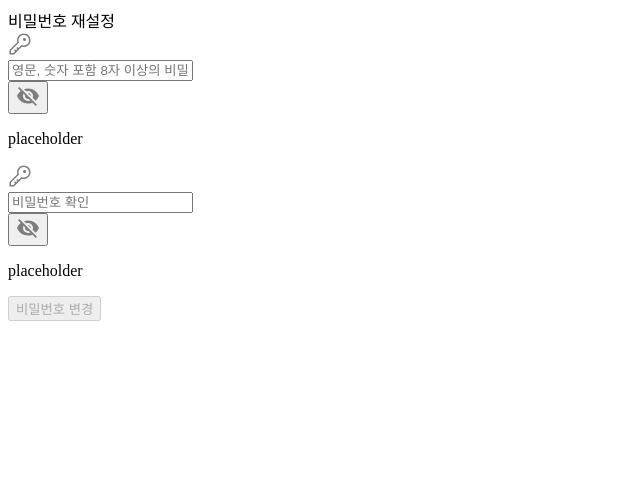
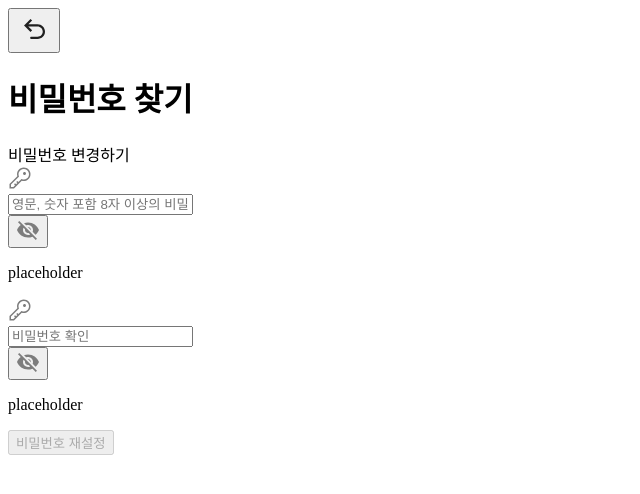
Before and after one commit to soeun-727/12th-CooKeep-FE, a React (Vite) app: page /reset-password in a window 1280 px wide. Shown: the top 494 px of the page, without its empty margins (0-640 px from the left). Built offline with nearby package versions, Linux system fonts and the light colour scheme; the HTML template or start-up script is replaced by a standard one.

Commit message:
feat: 비밀번호 찾기 페이지 UI/로직 수정

```diff
--- a/src/App.tsx
+++ b/src/App.tsx
@@ -7,8 +7,9 @@ import OnboardingPage from "./pages/auth/OnboardingPage";
 import LoginPage from "./pages/auth/LoginPage";
 import SignupPage from "./pages/auth/SignupPage";
 import FindPage from "./pages/auth/FindPage";
+import RequireFindAuth from "./components/auth/find/RequireFindAuth";
+import FindLayout from "./components/auth/find/FindLayout";
 //signup 아직 없음
-//findpw도 아직 없음
 
 export default function App() {
   return (
@@ -18,9 +19,18 @@ export default function App() {
         <Route path="/login" element={<LoginPage />} />
         <Route path="/onboarding" element={<OnboardingPage />} />
         <Route path="/signup" element={<SignupPage />} />
-        <Route path="/find" element={<FindPage />} />
-        <Route path="/reset-password" element={<ResetPassword />} />
-        {/* <Route path="/findpw" element={<Find />} */}
+
+        <Route element={<FindLayout />}>
+          <Route path="/find" element={<FindPage />} />
+          <Route
+            path="/reset-password"
+            element={
+              <RequireFindAuth>
+                <ResetPassword />
+              </RequireFindAuth>
+            }
+          />
+        </Route>
       </Routes>
     </AppLayout>
   );
--- a/src/components/auth/find/Find.tsx
+++ /dev/null
@@ -1,15 +0,0 @@
-// src/components/auth/find.tsx
-
-import AuthHeader from "../AuthHeader";
-import FindForm from "./FindForm";
-
-const Find = () => {
-  return (
-    <div className="min-h-screen flex flex-col items-center bg-gray-50">
-      <AuthHeader />
-      <FindForm />
-    </div>
-  );
-};
-
-export default Find;
--- a/src/components/auth/find/FindForm.tsx
+++ /dev/null
@@ -1,10 +0,0 @@
-import React from "react";
-import FindPhoneSection from "./FindPhoneSection";
-
-export default function FindForm() {
-  return (
-    <div className="flex flex-col gap-4">
-      <FindPhoneSection />
-    </div>
-  );
-}
--- /dev/null
+++ b/src/components/auth/find/FindLayout.tsx
@@ -0,0 +1,14 @@
+// src/components/auth/find/FindLayout.tsx
+import { Outlet, useNavigate } from "react-router-dom";
+import BackHeader from "../../ui/BackHeader";
+
+export default function FindLayout() {
+  const navigate = useNavigate();
+
+  return (
+    <div className="min-h-screen flex flex-col items-center bg-gray-50">
+      <BackHeader title="비밀번호 찾기" onBack={() => navigate(-1)} />
+      <Outlet />
+    </div>
+  );
+}
--- a/src/components/auth/find/FindPhoneSection.tsx
+++ b/src/components/auth/find/FindPhoneSection.tsx
@@ -86,7 +86,7 @@ export default function FindPhoneSection() {
     <div className="pt-[241px] w-[352px] mx-auto">
       {/* 전화번호 입력 */}
       <div className="relative w-[361px]">
-        <div className="typo-h1">비밀번호 찾기</div>
+        <div className="typo-h1">휴대폰 인증</div>
         <div className="relative mt-[12px]">
           <TextField
             value={phone}
@@ -101,10 +101,10 @@ export default function FindPhoneSection() {
               <button
                 type="button"
                 onClick={isCodeSent ? handleResend : handleSendCode}
-                disabled={!isPhoneValid || (isCodeSent && timeLeft > 0)}
+                disabled={!isPhoneValid}
                 className={`w-[102px] h-[24px] rounded-full  typo-caption text-white
           ${
-            isPhoneValid && !(isCodeSent && timeLeft > 0)
+            isPhoneValid
               ? "bg-[#202020] border-[#202020]"
               : "bg-[#C3C3C3] border-[#C3C3C3]"
           } disabled:cursor-not-allowed`}
@@ -117,7 +117,7 @@ export default function FindPhoneSection() {
       </div>
 
       {/* 인증번호 입력 */}
-      <div className="mt-[22px] w-[361px]">
+      <div className="mt-[5px] w-[361px]">
         <TextField
           value={code}
           onChange={(value) => {
@@ -138,7 +138,7 @@ export default function FindPhoneSection() {
           size="S"
           disabled={!isCodeSent || timeLeft === 0 || code.length !== 6}
           onClick={handleVerify}
-          className="mt-[48px]"
+          className="mt-[31px]"
         >
           <span className="typo-button">
             인증 확인 {isCodeSent && `(${formatTime(timeLeft)})`}
--- /dev/null
+++ b/src/components/auth/find/RequireFindAuth.tsx
@@ -0,0 +1,19 @@
+// src/components/auth/find/RequireFindAuth.tsx
+import { Navigate } from "react-router-dom";
+import type { ReactNode } from "react";
+import { useSignupStore } from "../../../stores/useSignupStore";
+
+type Props = {
+  children: ReactNode;
+};
+
+export default function RequireFindAuth({ children }: Props) {
+  const isVerified = useSignupStore((s) => s.isVerified);
+
+  // ✅ 개발 환경에서는 인증 우회
+  if (import.meta.env.DEV) {
+    return children;
+  }
+
+  return isVerified ? children : <Navigate to="/find" replace />;
+}
--- a/src/components/auth/find/ResetPassword.tsx
+++ b/src/components/auth/find/ResetPassword.tsx
@@ -21,8 +21,7 @@ export default function ResetPassword() {
   const [showPassword, setShowPassword] = useState(false);
   const [showPasswordConfirm, setShowPasswordConfirm] = useState(false);
   const [error, setError] = useState<string | undefined>();
-  const [isSuccess, setIsSuccess] = useState(false); // ✅ 성공 팝업 상태
-
+  const [isSuccess, setIsSuccess] = useState(false);
   const validatePassword = (pw: string) =>
     password.length >= 8 && /[a-zA-Z]/.test(password) && /[0-9]/.test(pw);
 
@@ -55,16 +54,16 @@ export default function ResetPassword() {
     try {
       await resetPasswordAPI(phone, password);
       setError(undefined);
-      setIsSuccess(true); // ✅ 변경 완료 팝업 표시
-    } catch (e) {
+      setIsSuccess(true);
+    } catch {
       setError("비밀번호 변경 중 오류가 발생했습니다.");
     }
   };
 
   return (
-    <div className="pt-[200px] w-[352px] mx-auto flex flex-col gap-6 relative">
-      <div className="typo-h1 text-center">비밀번호 재설정</div>
-
+    <div className="pt-[241px] w-[352px] mx-auto">
+      <div className="typo-h1">비밀번호 변경하기</div>
+      <div className="mt-[12px]">
         <TextField
           type={showPassword ? "text" : "password"}
           value={password}
@@ -76,7 +75,9 @@ export default function ResetPassword() {
               : undefined
           }
           successMessage={
-          password && isPasswordValid ? "사용 가능한 비밀번호입니다" : undefined
+            password && isPasswordValid
+              ? "사용 가능한 비밀번호입니다"
+              : undefined
           }
           leftIcon={<img src={pwIcon} alt="비밀번호 아이콘" />}
           rightIcon={
@@ -89,7 +90,9 @@ export default function ResetPassword() {
             </button>
           }
         />
+      </div>
 
+      <div className="mt-[5px]">
         <TextField
           type={showPasswordConfirm ? "text" : "password"}
           value={confirmPassword}
@@ -119,37 +122,44 @@ export default function ResetPassword() {
             </button>
           }
         />
+      </div>
 
       {error && <p className="text-red-500 text-sm text-center">{error}</p>}
 
       <Button
         type="submit"
         size="L"
+        variant="green"
         disabled={!isFormValid}
         onClick={handleSubmit}
-        className={`mt-[8px] w-full ${
-          isFormValid
-            ? "!bg-[#1FC16F] text-white"
-            : "bg-[#C3C3C3] text-[#7D7D7D] cursor-not-allowed"
-        }`}
+        className="mt-[31px]"
       >
-        비밀번호 변경
+        비밀번호 재설정
       </Button>
 
-      {/* 비밀번호 변경 완료 팝업 */}
+      {/* AppLayout 영역 전체를 덮는 팝업 */}
       {isSuccess && (
-        <div className="fixed z-50 left-1/2 top-1/3 -translate-x-1/2 bg-white rounded-[10px] p-6 flex flex-col items-center gap-4 shadow-lg w-[280px]">
-          <p className="text-center text-[16px] font-medium">
+        <div className="absolute inset-0 z-50 flex justify-center bg-[#FAFAFA]">
+          <div className="w-[361px] flex flex-col items-center">
+            <p className="typo-h1 text-[#202020] text-center font-bold text-[28px] leading-[36px] pt-[241px] pb-[18px]">
               비밀번호 변경 완료
             </p>
-          <img src={checkIcon} alt="성공 아이콘" className="w-12 h-12" />
+            {/*중앙정렬 안하고 피그마 기준으로 pt-[241px] 이걸로 맞춤*/}
+
+            <img
+              src={checkIcon}
+              alt="성공 아이콘"
+              className="w-[40px] h-[40px]"
+            />
             <Button
               size="L"
+              variant="black"
               onClick={() => navigate("/login")}
-            className="w-full bg-[#1FC16F] text-white"
+              className="mt-[48px]"
             >
               로그인하기
             </Button>
+          </div>
         </div>
       )}
     </div>
--- a/src/components/auth/login/LoginFooter.tsx
+++ b/src/components/auth/login/LoginFooter.tsx
@@ -10,7 +10,7 @@ export default function LoginFooter() {
     <>
       {/* 하단 메뉴 */}
       <div className="flex items-center justify-center gap-[18px] mt-[39px]">
-        <button className="typo-label" onClick={() => navigate("/findpw")}>
+        <button className="typo-label" onClick={() => navigate("/find")}>
           비밀번호 찾기
         </button>
         <img src={line} alt="구분선" />
--- a/src/layouts/AppLayout.tsx
+++ b/src/layouts/AppLayout.tsx
@@ -11,6 +11,7 @@ export default function AppLayout({ children }: Props) {
           max-w-[450px]
         bg-[#FAFAFA]
           min-h-[100dvh]
+          relative
         "
       >
         {children}
--- a/src/pages/auth/FindPage.tsx
+++ b/src/pages/auth/FindPage.tsx
@@ -1,6 +1,7 @@
 // src/pages/auth/SignupPage.tsx
-import Find from "../../components/auth/find/Find";
+
+import FindPhoneSection from "../../components/auth/find/FindPhoneSection";
 
 export default function FindPage() {
-  return <Find />;
+  return <FindPhoneSection />;
 }
```
Lines whose indentation alone changed are shown as unchanged.
